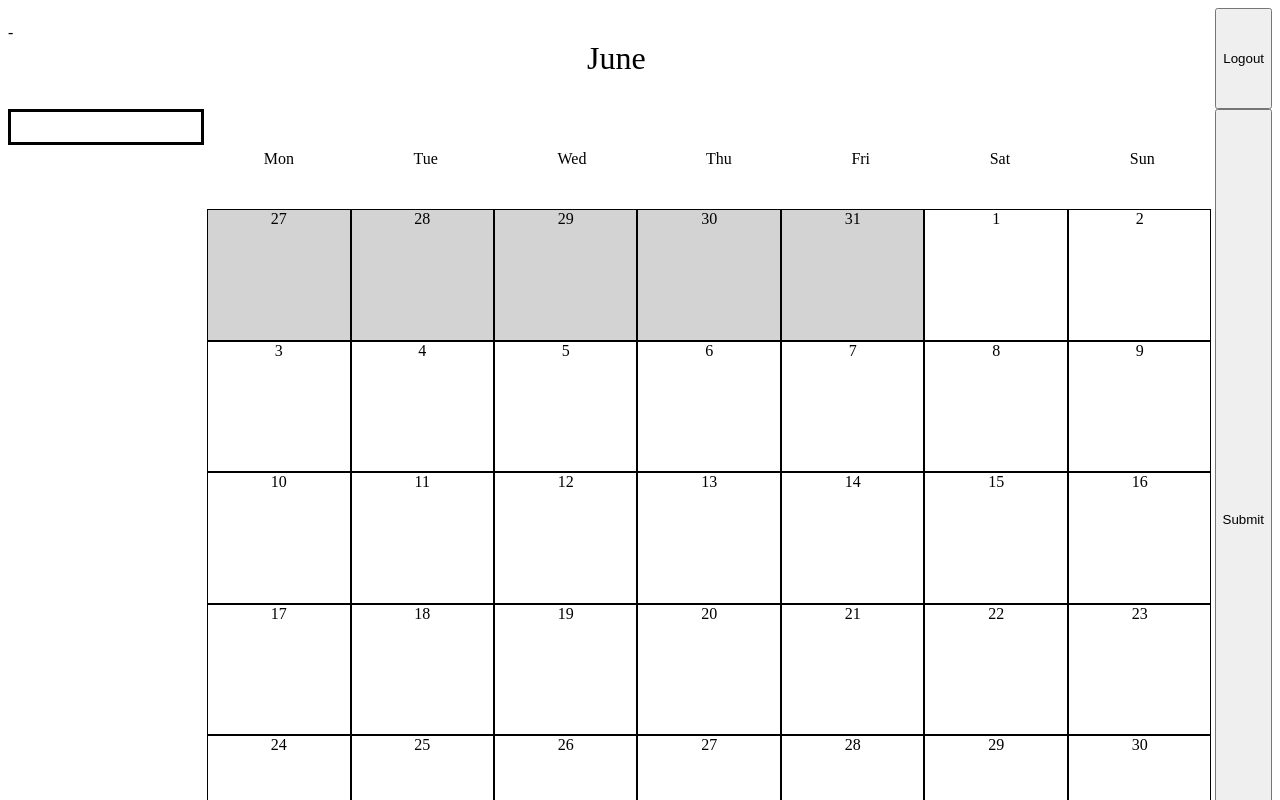
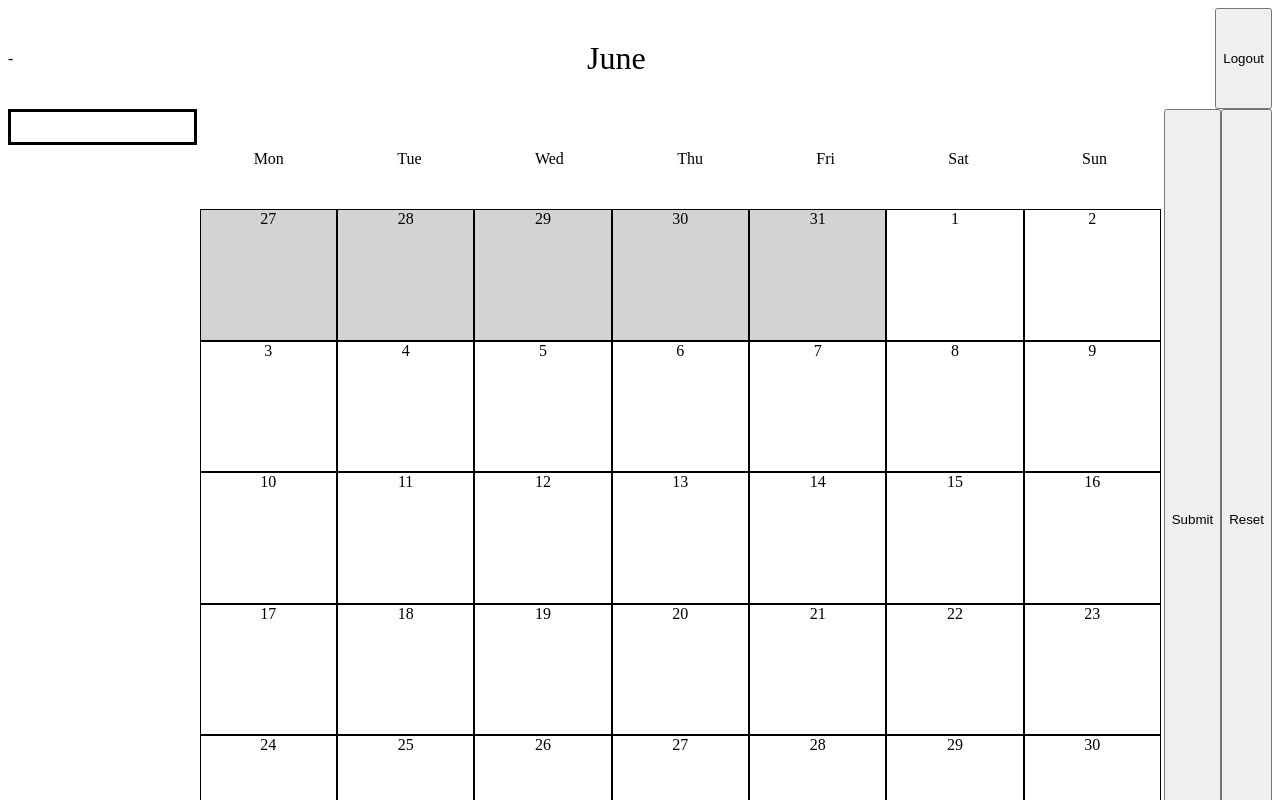
Before and after one commit to st0ppers/calendar-scheduler, a React (Create React App) app: page /calendar in a window 1280 px wide. Shown: the top 800 px of the page. Built offline with nearby package versions, Linux system fonts and the light colour scheme.

Commit message:
Add reset button. Update div to be wrappers outside of main component

```diff
--- /dev/null
+++ b/src/components/ResetButton.tsx
@@ -0,0 +1,13 @@
+import React from "react";
+import {observer} from "mobx-react";
+import {useStateContext} from "../internal/StateContext";
+
+export const ResetButton = observer((): React.ReactElement => {
+    const {playerState} = useStateContext();
+    return (
+        <button onClick={playerState.resetCurrentFreeTime}>
+            Reset
+        </button>
+
+    );
+});
--- a/src/components/calendar/Calendar.tsx
+++ b/src/components/calendar/Calendar.tsx
@@ -1,13 +1,11 @@
 import {observer} from "mobx-react";
-import React from "react";
+import React, {PropsWithChildren} from "react";
 import {SubmitButton} from "./SubmitButton";
 import {CalendarBox} from "./CalendarBox";
 import {CalendarHeading} from "./CalendarHeading";
+import {ResetButton} from "../ResetButton";
 
-export const Calendar = observer((): React.ReactElement => {
-
-    return (
-        <>
+const Wrapper = ({children}: PropsWithChildren): React.ReactElement => (
     <div
         style={{
             width: "100%",
@@ -16,10 +14,17 @@ export const Calendar = observer((): React.ReactElement => {
             flexDirection: "column"
         }}
     >
+        {children}
+    </div>
+);
+
+export const Calendar = observer((): React.ReactElement => (
+    <>
+        <Wrapper>
             <CalendarHeading/>
             <CalendarBox/>
-            </div>
+        </Wrapper>
         <SubmitButton/>
+        <ResetButton/>
     </>
-    );
-});
+));
--- a/src/components/calendar/CalendarBox.tsx
+++ b/src/components/calendar/CalendarBox.tsx
@@ -2,6 +2,20 @@ import {observer} from "mobx-react";
 import React from "react";
 import {CalendarContent} from "./CalendarContent";
 import {Day} from "../../models/internal/Day";
+
+const Wrapper = ({children}: { children: React.ReactElement }): React.ReactElement => (
+    <div
+        style={{
+            width: "100%",
+            flexGrow: "1",
+            display: "flex",
+            flexWrap: "wrap",
+            justifyContent: "center",
+            boxSizing: "border-box"
+        }}>
+        {children}
+    </div>
+);
 
 export const CalendarBox = observer((): React.ReactElement => {
     const currentDay = new Date();
@@ -32,15 +46,8 @@ export const CalendarBox = observer((): React.ReactElement => {
     }
 
     return (
-        <div
-            style={{
-                width: "100%",
-                flexGrow: "1",
-                display: "flex",
-                flexWrap: "wrap",
-                justifyContent: "center",
-                boxSizing: "border-box"
-            }}>
+        <Wrapper>
+            <>
                 {
                     currentDays.map((day, index) => {
                         return (
@@ -48,6 +55,7 @@ export const CalendarBox = observer((): React.ReactElement => {
                         );
                     })
                 }
-        </div>
+            </>
+        </Wrapper>
     );
 });
--- a/src/components/calendar/CalendarHeading.tsx
+++ b/src/components/calendar/CalendarHeading.tsx
@@ -1,19 +1,25 @@
 import {observer} from "mobx-react";
 import React from "react";
+
+const Wrapper = ({children}: React.PropsWithChildren<{}>): React.ReactElement => (
+    <div
+        style={{
+            height: " 100px",
+            width: "100%",
+            display: "flex",
+            alignItems: "center",
+            justifyContent: "space-around"
+        }}
+    >
+        {children}
+    </div>
+);
 
 export const CalendarHeading = observer((): React.ReactElement => {
     const weekdays: string[] = ["Mon", "Tue", "Wed", "Thu", "Fri", "Sat", "Sun"];
 
     return (
-        <div
-            style={{
-                height: " 100px",
-                width: "100%",
-                display: "flex",
-                alignItems: "center",
-                justifyContent: "space-around"
-            }}
-        >
+        <Wrapper>
             {weekdays.map((weekday, key) => {
                 return (
                     <div className="weekday" key={key}>
@@ -21,6 +27,6 @@ export const CalendarHeading = observer((): React.ReactElement => {
                     </div>
                 );
             })}
-        </div>
+        </Wrapper>
     );
 });
--- a/src/components/calendar/SelectionLine.tsx
+++ b/src/components/calendar/SelectionLine.tsx
@@ -8,32 +8,49 @@ interface Props {
     player: Player;
 }
 
+interface ColorProps {
+    backgroundColor: string;
+}
+
+const Line = ({backgroundColor}: ColorProps): React.ReactElement => (
+    <div
+        style={{
+            width: "100%",
+            height: "3px",
+            margin: "0px",
+            padding: "0px",
+            backgroundColor: backgroundColor
+        }}
+    />
+);
 export const SelectionLine = observer(({day, player}: Props): React.ReactElement => {
     const backgroundColor = day.currentMonth ? "white" : "lightgrey";
-
     return (
         <>
             {
                 day.date >= new Date(player.freeTime.from) && day.date <= new Date(player.freeTime.to)
                 ?
-                <div
-                    style={{
-                        width: "100%",
-                        height: "3px",
-                        margin: "0px",
-                        padding: "0px",
-                        backgroundColor: player.color
-                    }}
-                />
-                : <div
-                    style={{
-                        width: "100%",
-                        height: "3px",
-                        margin: "0px",
-                        padding: "0px",
-                        backgroundColor: `${backgroundColor}`
-                    }}
-                />
+                    // <div
+                    //     style={{
+                    //         width: "100%",
+                    //         height: "3px",
+                    //         margin: "0px",
+                    //         padding: "0px",
+                    //         backgroundColor: player.color
+                    //     }}
+                    // />
+                <Line backgroundColor={player.color}/>
+                :
+                <Line backgroundColor={backgroundColor}/>
+                // <div
+                //     style={{
+                //         width: "100%",
+                //         height: "3px",
+                //         margin: "0px",
+                //         padding: "0px",
+                //         backgroundColor: `${backgroundColor}`
+                //     }}
+                // />
             }
         </>
     );
--- a/src/components/header/PlayerInfo.tsx
+++ b/src/components/header/PlayerInfo.tsx
@@ -5,8 +5,8 @@ import React from "react";
 export const PlayerInfo = observer((): React.ReactElement => {
     const {playerState} = useStateContext();
 
-    return(
-        <div style={{display: "flex"}}>
+    return (
+        <div style={{display: "flex", alignItems: "center"}}>
             <p>
                 {playerState.getCurrentPlayer.name} -{"\u00A0"}
             </p>
@@ -14,5 +14,5 @@ export const PlayerInfo = observer((): React.ReactElement => {
                 {playerState.getCurrentPlayer.color}
             </p>
         </div>
-    )
+    );
 });
--- a/src/components/login/Login.tsx
+++ b/src/components/login/Login.tsx
@@ -2,7 +2,7 @@ import React from "react";
 import {observer} from "mobx-react";
 import {Form} from "./Form";
 
-export const Login = observer((): React.ReactElement => (
+const Wrapper = ({children}: React.PropsWithChildren<{}>): React.ReactElement => (
     <div
         style={{
             display: "flex",
@@ -11,7 +11,13 @@ export const Login = observer((): React.ReactElement => (
             flexDirection: "column",
             margin: "auto"
         }}>
+        {children}
+    </div>
+);
+
+export const Login = observer((): React.ReactElement => (
+    <Wrapper>
         <p style={{textAlign: "center"}}>Welcome</p>
         <Form/>
-    </div>
+    </Wrapper>
 ));
--- a/src/components/main/Legend.tsx
+++ b/src/components/main/Legend.tsx
@@ -3,9 +3,7 @@ import React from "react";
 import {useStateContext} from "../../internal/StateContext";
 import {Player} from "../../models/internal/Player";
 
-export const Legend = observer((): React.ReactElement => {
-    const {playerState} = useStateContext();
-    return (
+const Wrapper = ({children}: React.PropsWithChildren<{}>): React.ReactElement => (
     <div
         style={{
             borderStyle: "solid",
@@ -18,6 +16,14 @@ export const Legend = observer((): React.ReactElement => {
             flexDirection: "column"
         }}
     >
+        {children}
+    </div>
+);
+
+export const Legend = observer((): React.ReactElement => {
+    const {playerState} = useStateContext();
+    return (
+        <Wrapper>
             {playerState.getPlayers.map((player: Player, index: number) => {
                 return (
                     <div key={index} style={{margin: "0 20%", display: "flex"}}>
@@ -28,6 +34,6 @@ export const Legend = observer((): React.ReactElement => {
                     </div>
                 );
             })}
-        </div>
+        </Wrapper>
     );
 });
--- a/src/state/PlayerState.ts
+++ b/src/state/PlayerState.ts
@@ -35,27 +35,32 @@ export class PlayerState {
         return this.isFromSelected;
     }
 
-    @action public setCurrentPlayer = (player: Player) => {
-        this.currentPlayer = player;
+    @action public resetCurrentFreeTime = () => {
+        this.players = this.players.map(p => p.id === this.currentPlayer.id ? this.currentPlayer : p);
     };
 
     @action public setFromDate = (date: Date) => {
-        this.currentPlayer.freeTime.from = date;
-        this.players = this.players.map(p => p.id === this.currentPlayer.id ? this.currentPlayer : p);
+        this.players = this.players.map(
+            p => p.id === this.currentPlayer.id ? {...p, freeTime: {...p.freeTime, from: date}} : p);
         this.isFromSelected = !this.isFromSelected;
     };
 
     @action public setToDate = (date: Date) => {
-        this.currentPlayer.freeTime.to = date;
-        this.players = this.players.map(p => p.id === this.currentPlayer.id ? this.currentPlayer : p);
+        this.players = this.players.map(
+            p => p.id === this.currentPlayer.id ? {...p, freeTime: {...p.freeTime, to: date}} : p);
         this.isFromSelected = !this.isFromSelected;
     };
 
     public updateCurrentPlayerFreeTime = async () => {
+        const player = this.players.find(p => p.id === this.currentPlayer.id);
+        if (!player) {
+            return;
+        }
+
         const request: UpdateFreeTimeRequest = {
             playerId: this.currentPlayer.id,
-            from: this.currentPlayer.freeTime.from,
-            to: this.currentPlayer.freeTime.to
+            from: player.freeTime.from,
+            to: player.freeTime.to
         };
 
         await this.retriever.setFreeTimeForPlayer(request, this.state.loginState.getAccessToken);
```
Lines whose indentation alone changed are shown as unchanged.
